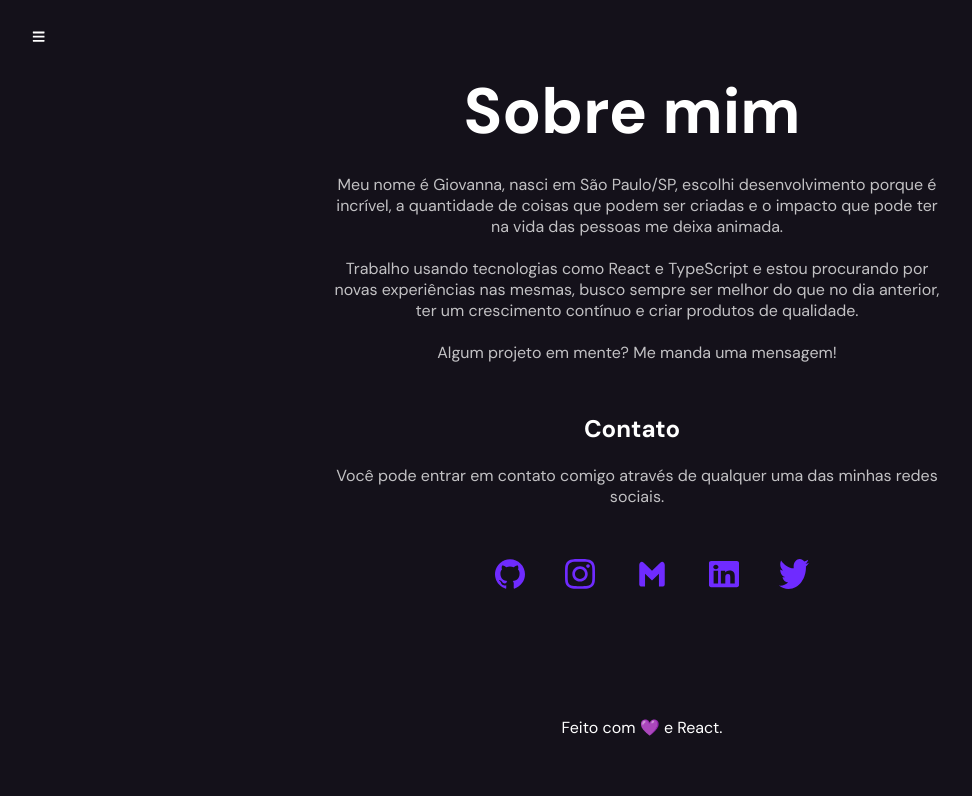
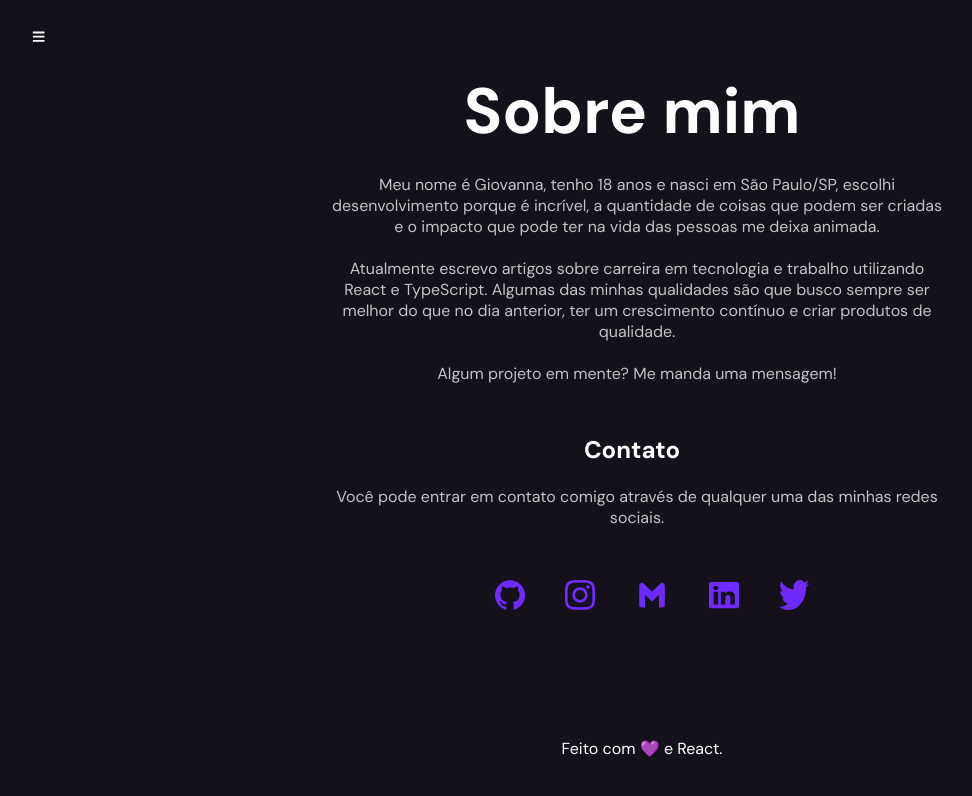
Before and after one commit to giovannalinda/personal-site, a React (Create React App) app: page / in a window 1280 px wide. Shown: the top 796 px of the page, without its empty margins (8-980 px from the left). Built offline with nearby package versions, Linux system fonts and the light colour scheme.

Commit message:
change about me

```diff
--- a/src/pages/AboutMe/AboutMe.tsx
+++ b/src/pages/AboutMe/AboutMe.tsx
@@ -12,15 +12,16 @@ export function AboutMe() {
       <S.Container>
         <h1>Sobre mim</h1>
         <p>
-          Meu nome é Giovanna, nasci em São Paulo/SP, escolhi desenvolvimento
-          porque é incrível, a quantidade de coisas que podem ser criadas e o
-          impacto que pode ter na vida das pessoas me deixa animada.
+          Meu nome é Giovanna, tenho 18 anos e nasci em São Paulo/SP, escolhi
+          desenvolvimento porque é incrível, a quantidade de coisas que podem
+          ser criadas e o impacto que pode ter na vida das pessoas me deixa
+          animada.
           <br />
           <br />
-          Trabalho usando tecnologias como React e TypeScript e estou procurando
-          por novas experiências nas mesmas, busco sempre ser melhor do que no
-          dia anterior, ter um crescimento contínuo e criar produtos de
-          qualidade.
+          Atualmente escrevo artigos sobre carreira em tecnologia e trabalho
+          utilizando React e TypeScript. Algumas das minhas qualidades são que
+          busco sempre ser melhor do que no dia anterior, ter um crescimento
+          contínuo e criar produtos de qualidade.
           <br />
           <br />
           Algum projeto em mente? Me manda uma mensagem!
```
